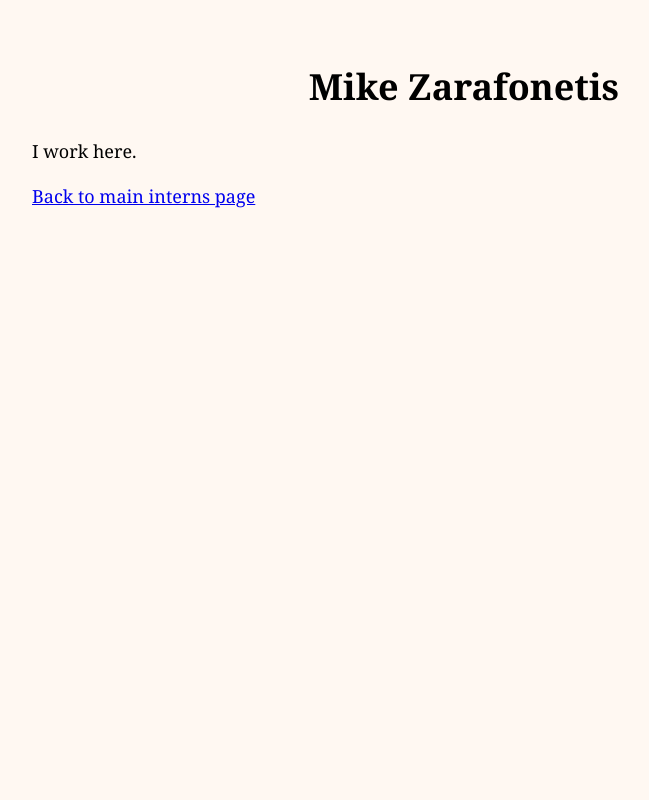
After one commit to HCDigitalScholarship/django-showcase-2, a Django app: page /interns/mzarafon in a window 1280 px wide. The commit adds this page. Shown: the whole page, without its empty margins (176-825 px from the left). Run offline with Django 3.2, Linux system fonts and the light colour scheme.

Commit message:
Added myself to interns list

```diff
--- /dev/null
+++ b/interns/templates/interns/mzarafon.html
@@ -0,0 +1,15 @@
+{% extends 'base.html' %}
+
+{% block title %}Mike Zarafonetis | Coordinator for Digital Scholarship{% endblock %}
+
+{% block body %}
+<div class="main">
+
+<h1 class="centered">Mike Zarafonetis</h1>
+
+<p>I work here.</p>
+
+<p><a href="{% url 'interns:index' %}">Back to main interns page</a></p>
+
+</div>
+{% endblock %}
--- a/interns/tests.py
+++ b/interns/tests.py
@@ -18,3 +18,7 @@ class InternsTest(TestCase):
     def test_yayad_page(self):
         response = self.client.get("/interns/yayad")
         self.assertTemplateUsed(response, "interns/yayad.html")
+
+    def test_mzarafon_page(self):
+        response = self.client.get("/interns/mzarafon")
+        self.assertTemplateUsed(response, "interns/mzarafon.html")
--- a/interns/urls.py
+++ b/interns/urls.py
@@ -15,5 +15,6 @@ urlpatterns = [
     path("", views.index, name="index"),
     path("iafisher", views.iafisher, name="iafisher"),
     path("yayad", views.yayad, name="yayad"),
+    path("mzarafon", views.mzarafon, name="mzarafon"),
     # Add your new intern URL here!
 ]
--- a/interns/views.py
+++ b/interns/views.py
@@ -18,4 +18,8 @@ def yayad(request):
     return render(request, "interns/yayad.html")
 
 
+def mzarafon(request):
+    return render(request, "interns/mzarafon.html")
+
+
 # Add your new intern view here!
```
Also changed, not shown: interns/templates/interns/index.html (+7 -0 lines), test/test_interns.py (+5 -0 lines).
